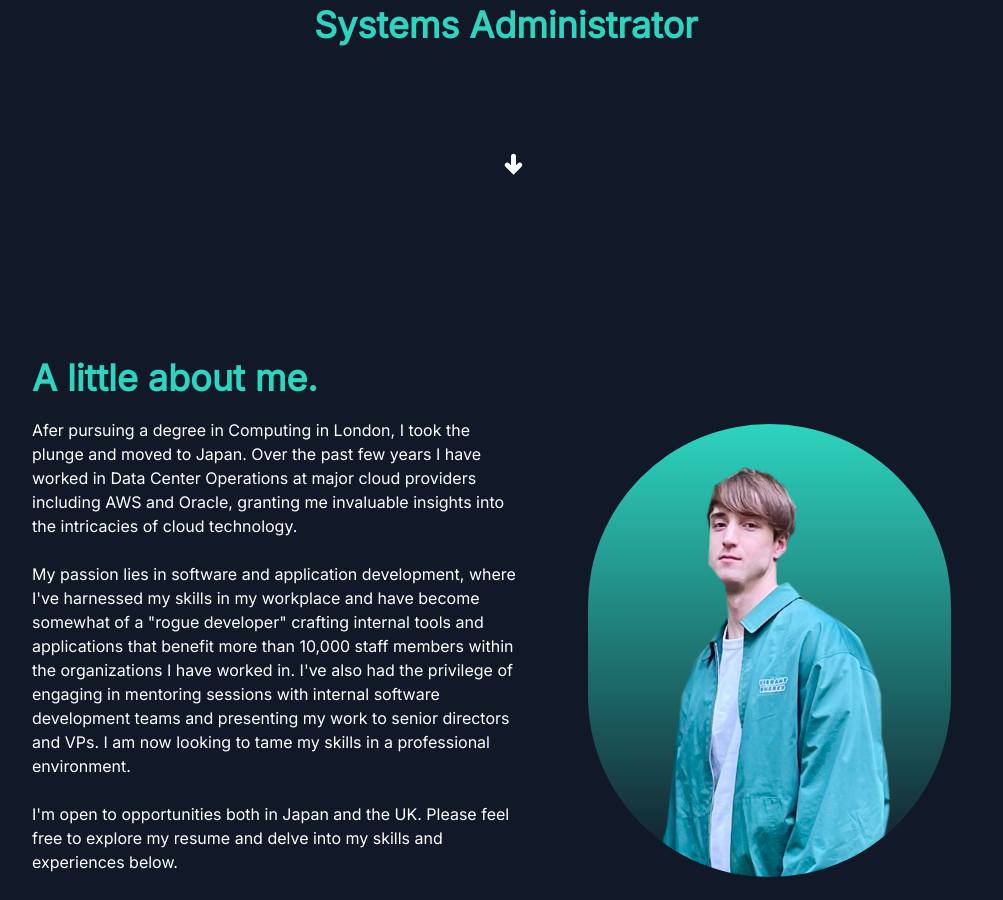
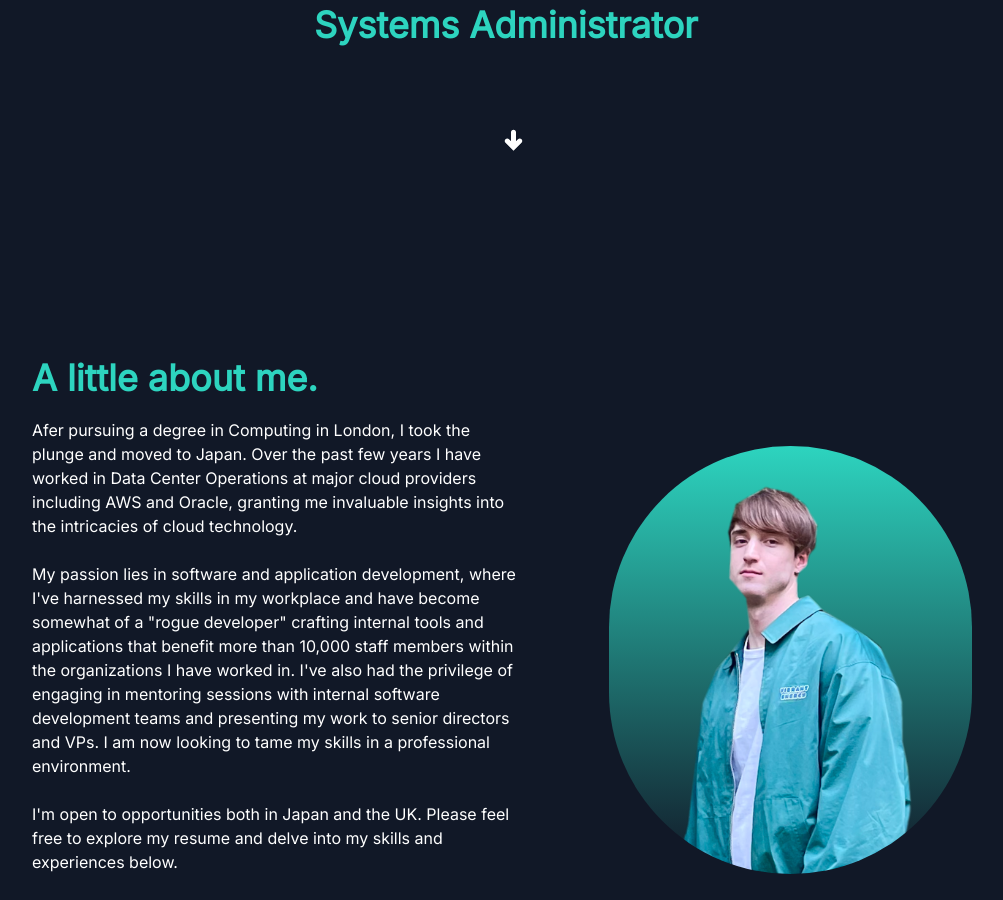
Before and after one commit to jamesedproud/portfolio-v2, a React (Create React App) app: page / in a window 1280 px wide. Shown: the part 560-1460 px from the top of the page, without its empty margins (128-1131 px from the left). Built offline with nearby package versions, Linux system fonts and the light colour scheme.

Commit message:
Fixed Image Resizing Issue

```diff
--- a/src/components/About.jsx
+++ b/src/components/About.jsx
@@ -71,7 +71,7 @@ const About = () => {
               }}
               src={James}
               alt="James"
-              className="max-w-[500] rounded-full sm:my-5 md:w-3/4 md:h-3/4 sm:w-2/4 sm:h-2/4 md:ml-10 md:mt-0 w-2/4 h-2/4 my-10 bg-gradient-to-b from-teal-400 sm:ml-10 ml-25 mx-auto overflow-hidden text-center"
+              className="max-w-[500] w-full max-w-[45%] md:max-w-[75%] mx-auto rounded-full my-10 bg-gradient-to-b from-teal-400 overflow-hidden"
             />
           </div>
         </div>
--- a/src/components/Home.jsx
+++ b/src/components/Home.jsx
@@ -51,11 +51,21 @@ const Home = () => {
         </h2>
       </motion.div>
 
-      <div className="absolute bottom-10 left-1/2 transform -translate-x-1/2 w-[35px] h-[5px] flex justify-center items-center mb-10 pr-6">
+      <div className="absolute bottom-10 left-1/2 transform -translate-x-1/2 w-[35px] h-[5px] flex justify-center items-center mb-16 pr-6">
         <Link to="about" spy={true} smooth={true} duration={500}>
-          <div className="w-3 h-3 rounded-full bg-secondary mb-1">
+          <motion.div
+            initial="hidden"
+            whileInView="visible"
+            viewport={{ once: true, amount: 0.5 }}
+            transition={{ duration: 0.9 }}
+            variants={{
+              hidden: { opacity: 0, y: 100 },
+              visible: { opacity: 1, y: 0 },
+            }}
+            className="w-3 h-3 rounded-full bg-secondary mb-1"
+          >
             <TiArrowDownThick className="text-white ml-1 mr-2 hover:text-teal-400 w-[30px] h-[30px] cursor-pointer" />
-          </div>
+          </motion.div>
         </Link>
       </div>
     </div>
```
